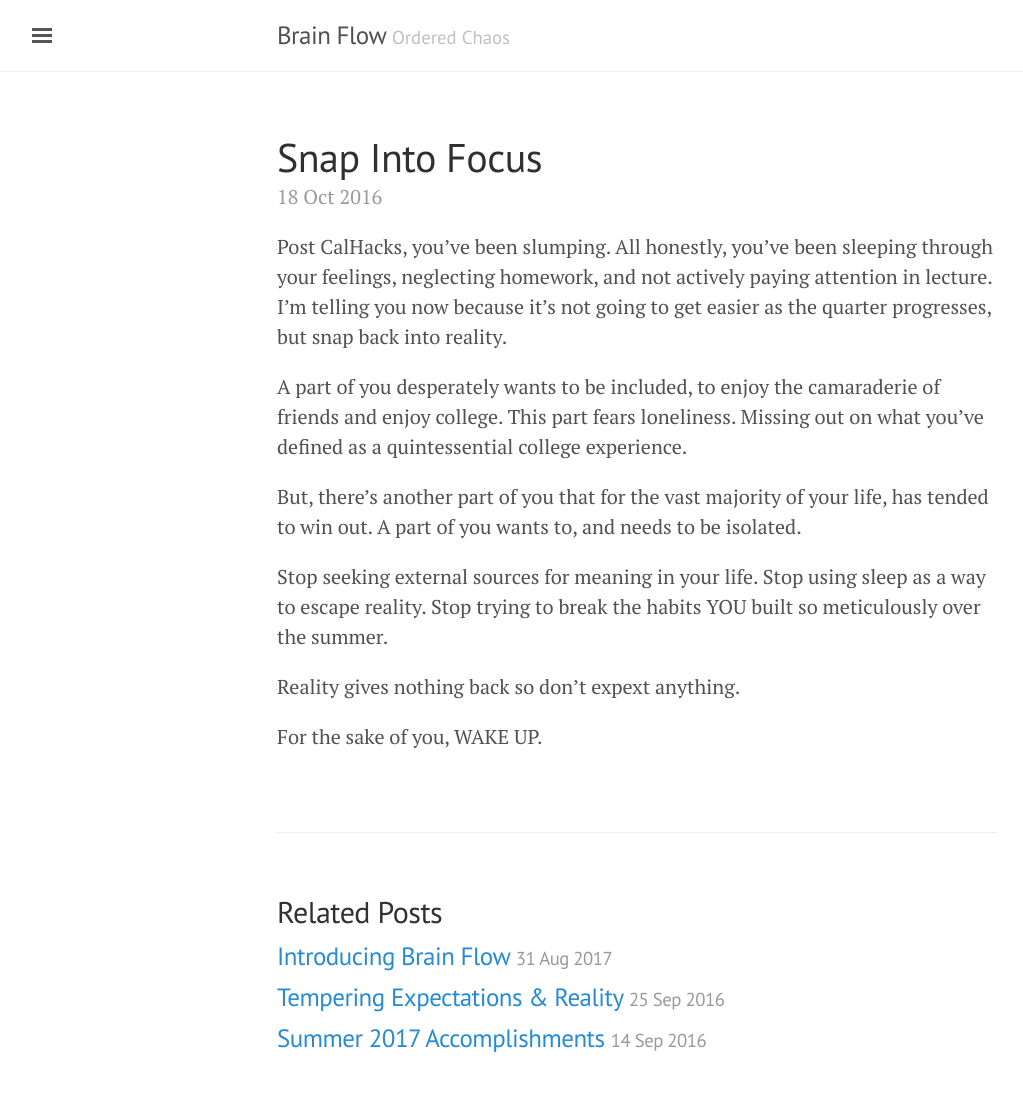
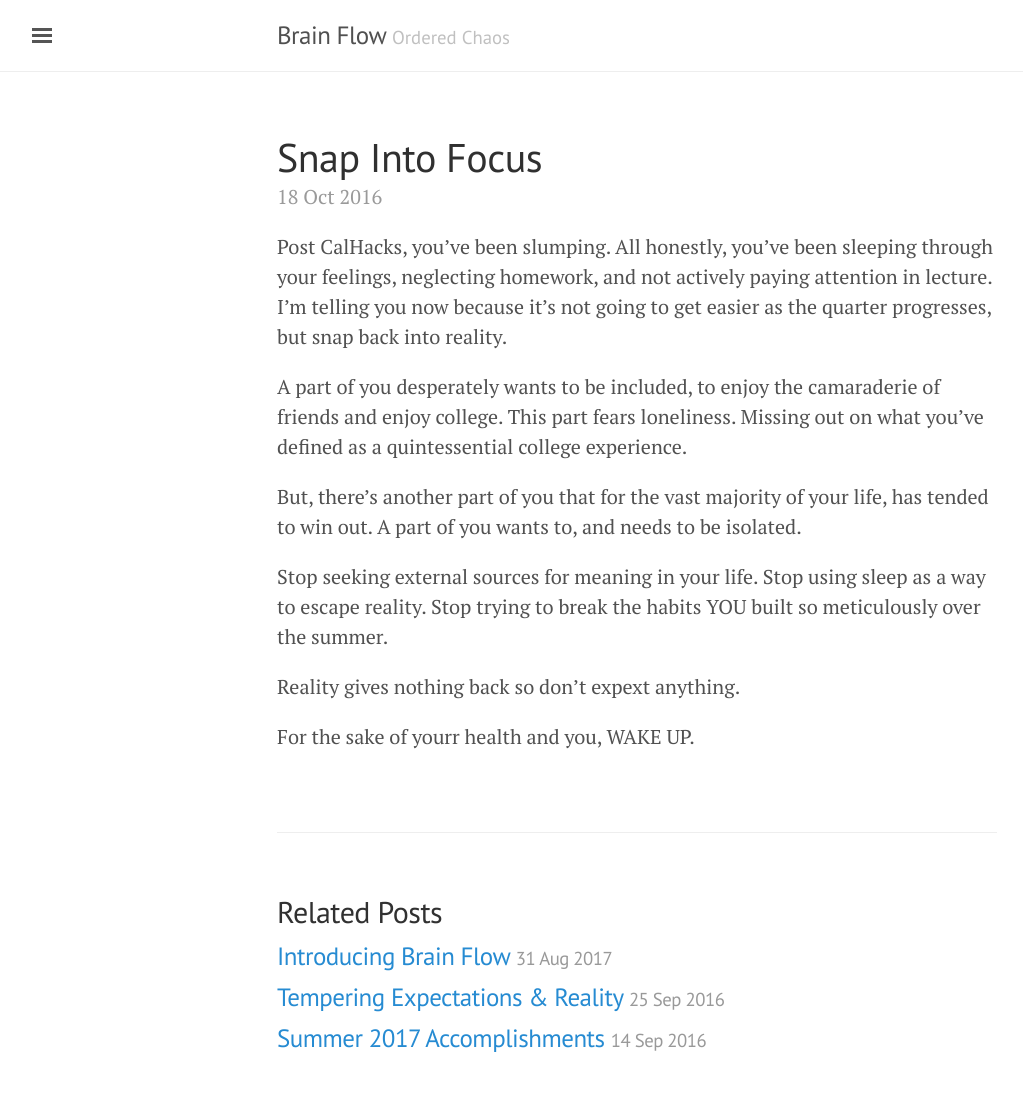
Before and after one commit to bjchia/bjchia.github.io, a Jekyll site: the page built from _posts/2016-10-18-two-week-slump.md, in a window 1280 px wide. Shown: the whole page, without its empty margins (3-1026 px from the left). Built offline with Jekyll 4.4.1, drawn with Linux system fonts in a browser that asks for light colours.

Commit message:
Update 2016-10-18-two-week-slump.md

```diff
--- a/_posts/2016-10-18-two-week-slump.md
+++ b/_posts/2016-10-18-two-week-slump.md
@@ -13,4 +13,4 @@ Stop seeking external sources for meaning in your life. Stop using sleep as a wa
 
 Reality gives nothing back so don't expext anything.
 
-For the sake of you, WAKE UP.
+For the sake of yourr health and you, WAKE UP.
```
